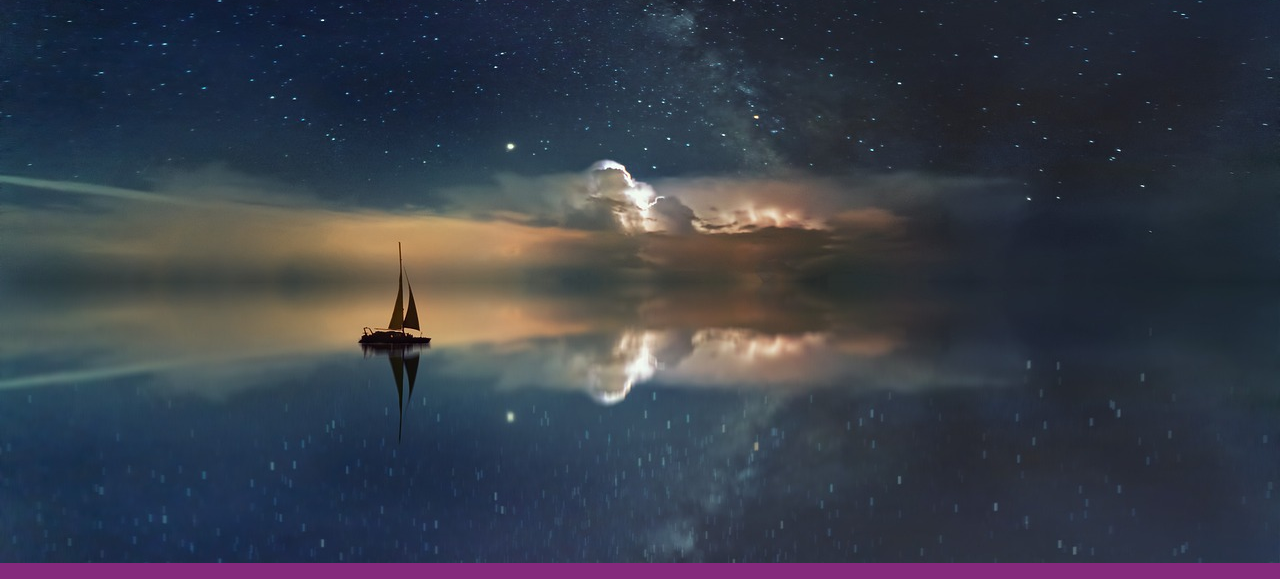
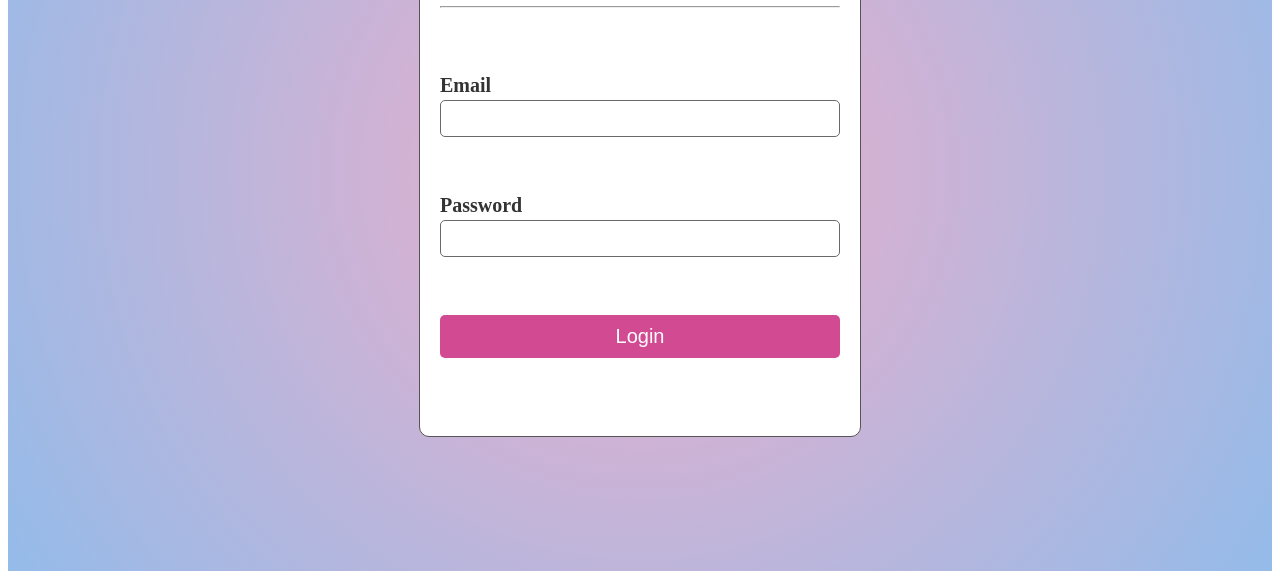
Before and after one commit to stef4nvuckovic/extension, a plain HTML site: page login_page.html in a window 1280 px wide. Shown: the part 237-816 px from the top of the page. Drawn offline with Linux system fonts and the light colour scheme.

Commit message:
css for user login
Created a separate css for user login form.

```diff
--- /dev/null
+++ b/login.css
@@ -0,0 +1,68 @@
+
+/*CSS for LOGIN PAGE*/
+.form_container{
+  margin:0;
+  padding:0;
+  text-align:left;
+  background: rgb(238,174,202);
+  background: radial-gradient(circle, rgba(238,174,202,1) 0%, rgba(148,187,233,1) 100%);
+}
+.form_container h1{
+  font-weight: 600;
+  text-align: center;
+
+}
+.form_container{
+  width: 100%;
+  height: 100vh;
+  color: #333;
+  display: flex;
+  align-items: center;
+  justify-content: center;
+  margin:0;
+  padding:0;
+}
+
+.form_container form{
+  background-color: #ffffff;
+  width: 50%;
+  max-width: 400px;
+  padding: 20px;
+  border: 1px rgb(86, 84, 84) solid;
+  border-radius: 10px;
+}
+.ui_form{
+  display: flex;
+  flex-direction: column;
+  align-items: center;
+  justify-content: space-evenly;
+  height: 400px;
+}
+.form_field{
+  display: flex;
+  flex-direction: column;
+  width: 100%;
+}
+.form_field input{
+  border: solid 1px rgb(108, 105, 105);
+  border-radius: 5px;
+  padding: 10px;
+}
+.form_field label{
+  font-size: 20px;
+  font-weight: 700;
+  margin-bottom: 3px;
+}
+#login_button{
+  background-color:rgb(209, 74, 146);
+  color: #fff;
+  font-size: 20px;
+  width: 100%;
+  border: none;
+  border-radius: 5px;
+  padding: 10px 30px;
+  cursor: pointer;
+}
+#login_button:hover{
+  background-color: rgb(241, 20, 138);
+}
--- a/login_page.html
+++ b/login_page.html
@@ -4,7 +4,7 @@
     <meta charset="UTF-8">
     <meta name="viewport" content="width=device-width, initial-scale=1.0">
     <title>Login Page</title>
-    <link rel="stylesheet" href="style.css">
+    <link rel="stylesheet" href="login.css">
     <script src="scripts.js"></script>
 </head>
 <body>
```
